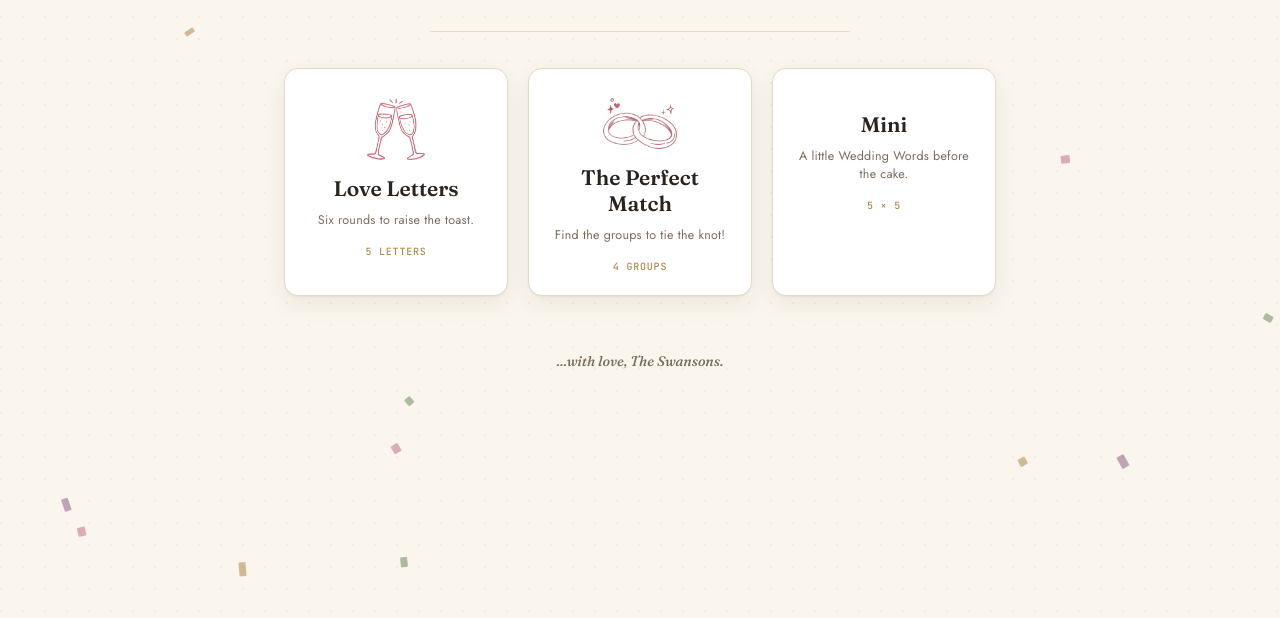
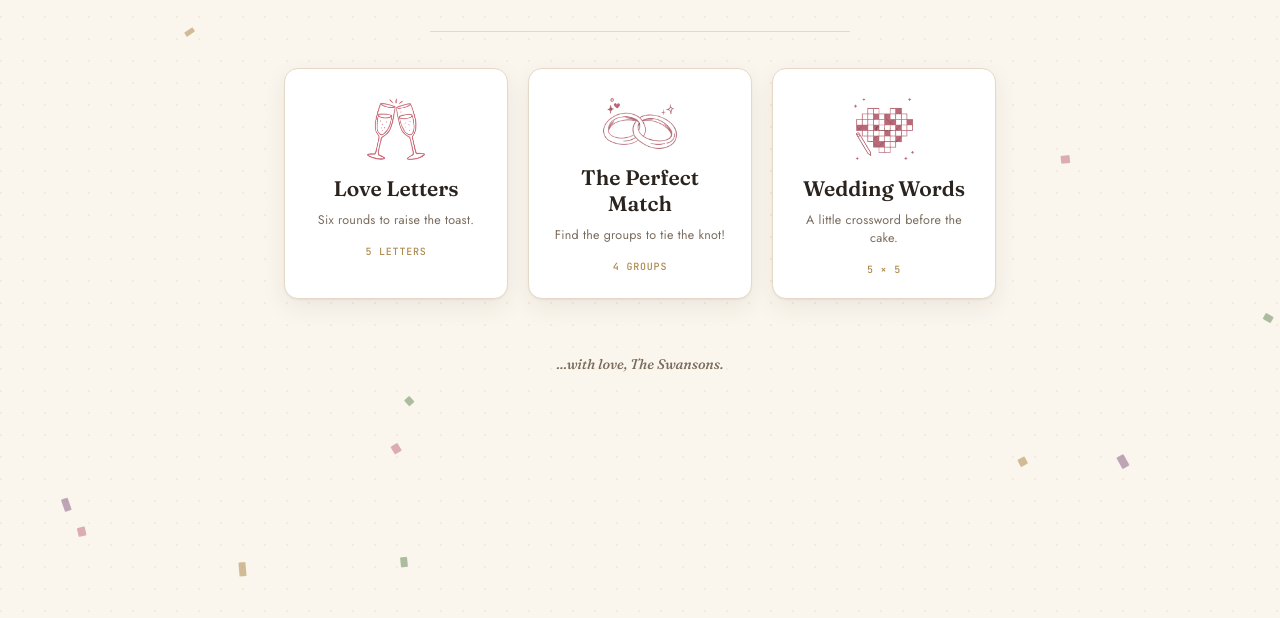
Before and after one commit to Lukeb1991/NWTGAMES, a plain HTML site: page index.html in a window 1280 px wide. Shown: the part 182-800 px from the top of the page. Drawn offline with Linux system fonts and the light colour scheme.

Commit message:
Update index.html

```diff
--- a/index.html
+++ b/index.html
@@ -18,12 +18,12 @@
 
 <!-- Open Graph / link preview -->
 <meta property="og:title" content="NWT Games — Newly Wed Times">
-<meta property="og:description" content="Love Letters, The Perfect Match & The Mini — play along at The Mansion Estate Lincoln, 12th October 2028.">
+<meta property="og:description" content="Love Letters, The Perfect Match & Wedding Words — play along at The Mansion Estate Lincoln, 12th October 2028.">
 <meta property="og:image" content="og-image.png">
 <meta property="og:type" content="website">
 <meta name="twitter:card" content="summary_large_image">
 <meta name="twitter:title" content="NWT Games — Newly Wed Times">
-<meta name="twitter:description" content="Love Letters, The Perfect Match & The Mini — play along at The Mansion Estate Lincoln, 12th October 2028.">
+<meta name="twitter:description" content="Love Letters, The Perfect Match & Wedding Words — play along at The Mansion Estate Lincoln, 12th October 2028.">
 <meta name="twitter:image" content="og-image.png">
 <link rel="stylesheet" href="styles.css">
 </head>
@@ -41,24 +41,24 @@
 
   <div class="tile-grid">
 
-    <a class="tile" href="Love Letters.html">
+    <a class="tile" href="wordle.html">
       <img class="tile-icon" src="champagne.png" alt="" aria-hidden="true">
       <h2>Love Letters</h2>
       <p>Six rounds to raise the toast.</p>
       <span class="tag">5 letters</span>
     </a>
 
-    <a class="tile" href="The Perfect Match.html">
+    <a class="tile" href="connections.html">
       <img class="tile-icon" src="rings.png" alt="" aria-hidden="true">
       <h2>The Perfect Match</h2>
       <p>Find the groups to tie the knot!</p>
       <span class="tag">4 groups</span>
     </a>
 
-    <a class="tile" href="Wedding Words.html">
-      <img class="tile-icon" src="Wedding Words.png" alt="" aria-hidden="true">
-      <h2>Mini</h2>
-      <p>A little Wedding Words before the cake.</p>
+    <a class="tile" href="crossword.html">
+      <img class="tile-icon" src="crossword.png" alt="" aria-hidden="true">
+      <h2>Wedding Words</h2>
+      <p>A little crossword before the cake.</p>
       <span class="tag">5 × 5</span>
     </a>
 
```
